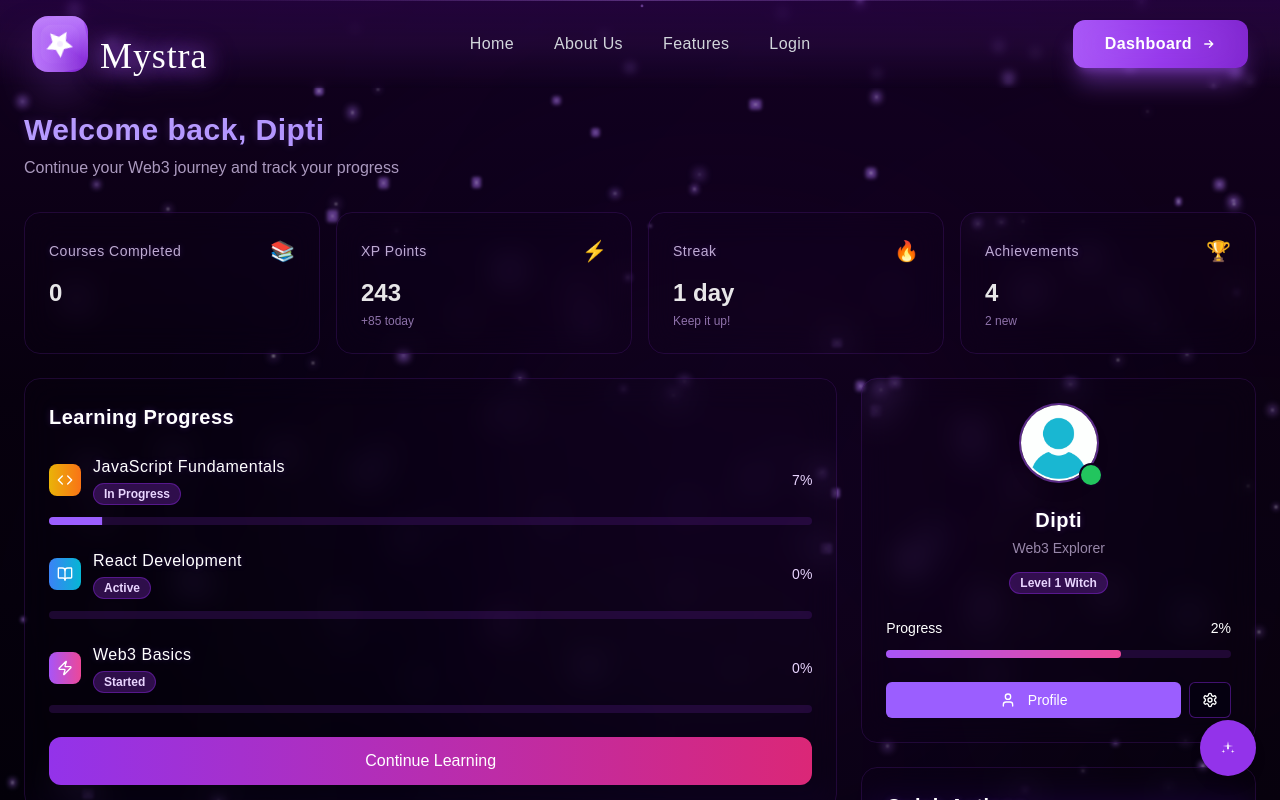
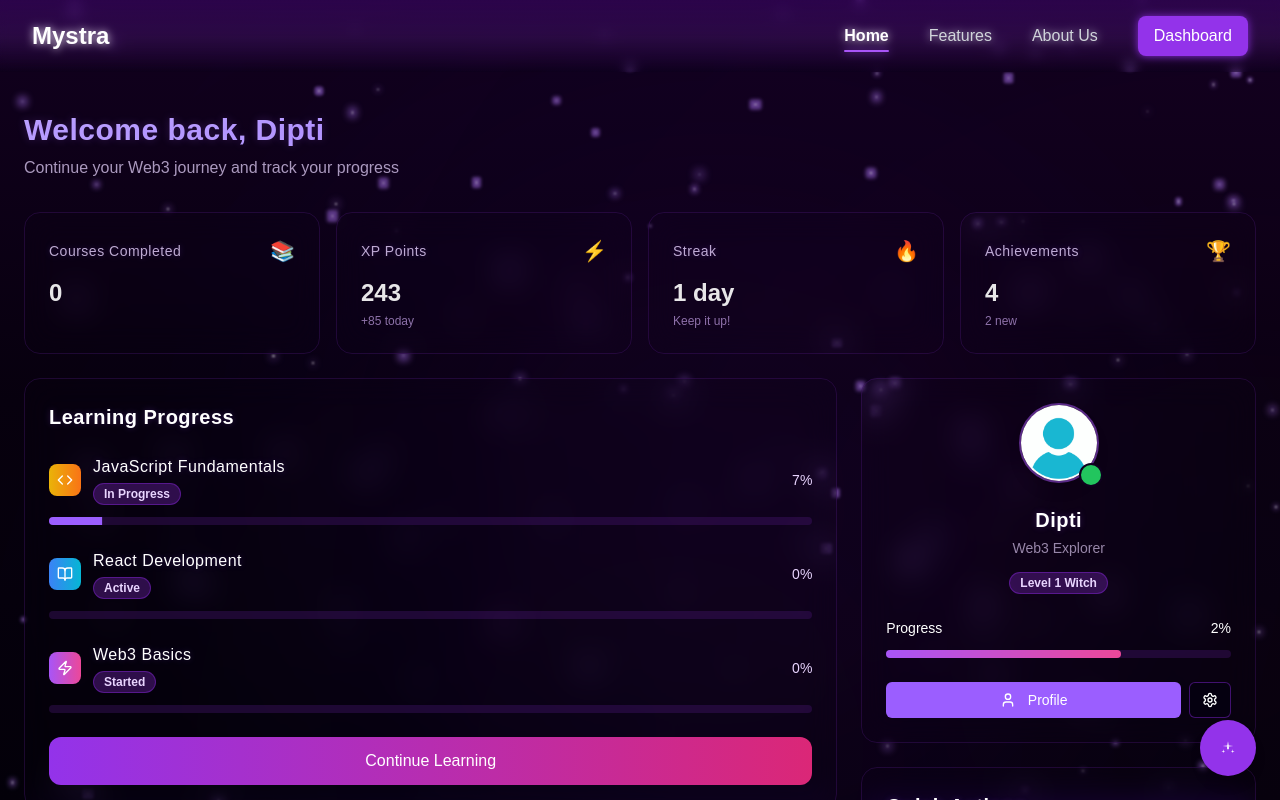
Before and after one commit to Devansh2835/Hack_Mystra, a Next.js app: page /dashboard in a window 1280 px wide. Shown: the top 800 px of the page. Built offline with nearby package versions, Linux system fonts and the light colour scheme; a web font is replaced by a local one.

Commit message:
navigation

```diff
--- a/app/dashboard/layout.tsx
+++ b/app/dashboard/layout.tsx
@@ -1,13 +1,28 @@
-"use client";
+"use client"
 
-import React from "react";
-import { motion } from "framer-motion";
-import StarryBackground from "@/components/star-background";
+import React from "react"
+import { motion } from "framer-motion"
+import Navigation from "@/components/navigation"
+import StarryBackground from "@/components/star-background"
+import { useRouter } from "next/navigation"
 
 export default function DashboardLayout({ children }: { children: React.ReactNode }) {
+  const [scrollY, setScrollY] = React.useState(0)
+  const router = useRouter()
+
+  React.useEffect(() => {
+    const handleScroll = () => setScrollY(window.scrollY)
+    window.addEventListener("scroll", handleScroll)
+    return () => window.removeEventListener("scroll", handleScroll)
+  }, [])
+
   return (
     <div className="min-h-screen bg-gradient-to-br from-[#0a0118] via-[#11022b] to-[#1a003f] text-white pt-20">
       <StarryBackground />
+      <Navigation
+        scrollY={scrollY}
+        onAuthClick={() => router.push("/dashboard")} // let router handle navigation
+      />
       <motion.main
         className="container mx-auto px-6 py-8 overflow-y-auto relative z-10 max-w-7xl"
         initial={{ opacity: 0, y: 20 }}
@@ -17,5 +32,5 @@ export default function DashboardLayout({ children }: { children: React.ReactNod
         {children}
       </motion.main>
     </div>
-    );
+  )
 }
--- a/app/dashboard/page.tsx
+++ b/app/dashboard/page.tsx
@@ -1,3 +1,4 @@
+// DashboardPage.tsx
 "use client";
 
 import React from "react";
@@ -15,7 +16,7 @@ export default function DashboardPage() {
             <motion.div
                 initial={{ opacity: 0, y: -20 }}
                 animate={{ opacity: 1, y: 0 }}
-                transition={{ duration: 0.5 }}
+                transition={{ duration: 0.5, ease: "easeOut" }} // safe transition
                 className="mb-8"
             >
                 <h1 className="text-3xl font-bold magic-text mb-2">Welcome back, Dipti</h1>
--- a/app/page.tsx
+++ b/app/page.tsx
@@ -10,11 +10,13 @@ import Footer from "@/components/footer"
 import StarryBackground from "@/components/star-background"
 import MouseTrail from "@/components/mouse-trail"
 import AuthModal from "@/components/auth-form"
+import { useRouter } from "next/navigation"
 
 export default function Home() {
   const [scrollY, setScrollY] = useState(0)
   const [showAuthModal, setShowAuthModal] = useState(false)
   const [showPassword, setShowPassword] = useState(false)
+  const router = useRouter()
 
   useEffect(() => {
     const handleScroll = () => setScrollY(window.scrollY)
@@ -22,12 +24,27 @@ export default function Home() {
     return () => window.removeEventListener("scroll", handleScroll)
   }, [])
 
+  // Handle URL hash navigation if coming from another page
+  useEffect(() => {
+    const hash = window.location.hash
+    if (hash) {
+      const targetId = hash.replace("#", "")
+      const target = document.getElementById(targetId)
+      if (target) {
+        const navHeight = 80
+        const targetPosition = target.offsetTop - navHeight
+        window.scrollTo({ top: targetPosition, behavior: "smooth" })
+      }
+    }
+  }, [])
+
   return (
     <div
-      className="min-h-screen bg-linear-to-b from-slate-950 via-purple-950 to-slate-950"
-      style={{ overflow: 'visible' }}
+      className="min-h-screen bg-gradient-to-b from-slate-950 via-purple-950 to-slate-950"
+      style={{ overflow: "visible" }}
     >
-      <div style={{ position: 'fixed', inset: 0, zIndex: 0, pointerEvents: 'none' }}>
+      {/* Background layers */}
+      <div style={{ position: "fixed", inset: 0, zIndex: 0, pointerEvents: "none" }}>
         <StarryBackground />
         <MouseTrail />
       </div>
@@ -39,15 +56,12 @@ export default function Home() {
           onClick={() => setShowAuthModal(false)}
         >
           <div onClick={(e) => e.stopPropagation()}>
-            <AuthModal
-              showPassword={showPassword}
-              setShowPassword={setShowPassword}
-            />
+            <AuthModal showPassword={showPassword} setShowPassword={setShowPassword} />
           </div>
         </div>
       )}
 
-      <div style={{ position: 'relative', zIndex: 10 }}>
+      <div style={{ position: "relative", zIndex: 10 }}>
         <Navigation scrollY={scrollY} onAuthClick={() => setShowAuthModal(true)} />
 
         <section id="home">
@@ -58,7 +72,7 @@ export default function Home() {
           <FeaturesSection />
         </section>
 
-        {/* Feature Details Section - appears after clicking feature cards */}
+        {/* Feature Details Section */}
         <FeatureDetailsSection />
 
         <section id="about">
--- a/components/hero-section.tsx
+++ b/components/hero-section.tsx
@@ -310,3 +310,12 @@ export default function HeroSection({ onAuthClick }: HeroSectionProps) {
     </section>
   )
 }
+if (typeof window !== "undefined") {
+  document.addEventListener("click", (e) => {
+    const btn = (e.target as HTMLElement | null)?.closest("button");
+    if (btn?.innerText.trim() === "Get Started") {
+      e.preventDefault();
+      window.location.href = "/courses";
+    }
+  });
+}
--- a/components/navigation.tsx
+++ b/components/navigation.tsx
@@ -1,336 +1,91 @@
-"use client";
+"use client"
 
-import { motion } from "framer-motion";
-import { useState, useEffect } from "react";
+import { motion } from "framer-motion"
+import { useEffect, useState } from "react"
 
 interface NavigationProps {
-  scrollY: number;
-  onAuthClick: () => void;
+  scrollY: number
+  onAuthClick: () => void
 }
 
 export default function Navigation({ scrollY, onAuthClick }: NavigationProps) {
-  const [isScrolled, setIsScrolled] = useState(false);
-  const [activeItem, setActiveItem] = useState("");
-  const [mousePosition, setMousePosition] = useState({ x: 0, y: 0 });
+  const [isScrolled, setIsScrolled] = useState(false)
+  const [activeItem, setActiveItem] = useState("Home")
 
   useEffect(() => {
-    setIsScrolled(scrollY > 50);
-  }, [scrollY]);
+    setIsScrolled(scrollY > 50)
 
-  useEffect(() => {
-    const handleMouseMove = (e: MouseEvent) => {
-      setMousePosition({ x: e.clientX, y: e.clientY });
-    };
-    window.addEventListener("mousemove", handleMouseMove);
-    return () => window.removeEventListener("mousemove", handleMouseMove);
-  }, []);
+    // Update active item on scroll
+    const sections = ["home", "features", "about"]
+    const scrollPos = window.scrollY + 100 // offset for navbar height
+    for (const section of sections) {
+      const el = document.getElementById(section)
+      if (el && scrollPos >= el.offsetTop) {
+        setActiveItem(section.charAt(0).toUpperCase() + section.slice(1))
+      }
+    }
+  }, [scrollY])
 
   const navItems = [
     { name: "Home", href: "#home" },
+    { name: "Features", href: "#features" },
     { name: "About Us", href: "#about" },
-    { name: "Features", href: "#features" }
-  ];
+  ]
 
   const handleNavClick = (e: React.MouseEvent<HTMLAnchorElement>, href: string) => {
-    e.preventDefault();
-    const targetId = href.replace('#', '');
-    const target = document.getElementById(targetId);
-
+    e.preventDefault()
+    const targetId = href.replace("#", "")
+    const target = document.getElementById(targetId)
     if (target) {
-      const navHeight = 80; // Height of fixed navbar
-      const targetPosition = target.offsetTop - navHeight;
-
-      window.scrollTo({
-        top: targetPosition,
-        behavior: 'smooth'
-      });
+      const navHeight = 80 // adjust for navbar height
+      const targetPosition = target.offsetTop - navHeight
+      window.scrollTo({ top: targetPosition, behavior: "smooth" })
     }
-  };
+  }
 
   return (
     <motion.nav
       className={`fixed top-0 w-full z-50 transition-all duration-500 ${
         isScrolled
-          ? "bg-gradient-to-b from-purple-950/90 via-purple-900/80 to-purple-950/70 backdrop-blur-xl border-b border-purple-400/30 shadow-2xl shadow-purple-500/20"
+          ? "bg-gradient-to-b from-purple-950/90 via-purple-900/80 to-purple-950/70 backdrop-blur-xl border-b border-purple-400/30 shadow-2xl"
           : "bg-gradient-to-b from-purple-950/40 via-purple-900/20 to-transparent backdrop-blur-sm"
       }`}
       initial={{ y: -100, opacity: 0 }}
       animate={{ y: 0, opacity: 1 }}
       transition={{ duration: 0.8, ease: "easeOut" }}
     >
-      {/* Magical glow line at top */}
-      <motion.div
-        className="absolute top-0 left-0 right-0 h-[1px] bg-gradient-to-r from-transparent via-purple-400 to-transparent"
-        animate={{
-          opacity: [0.3, 0.8, 0.3],
-          scaleX: [0.8, 1, 0.8],
-        }}
-        transition={{
-          duration: 3,
-          repeat: Infinity,
-          ease: "easeInOut",
-        }}
-      />
+      <div className="max-w-7xl mx-auto px-4 sm:px-6 lg:px-8 py-4 flex items-center justify-between relative">
+        {/* Logo */}
+        <div className="text-white font-bold text-2xl cursor-pointer" onClick={() => window.scrollTo({ top: 0, behavior: "smooth" })}>
+          Mystra
+        </div>
 
-      {/* Floating particles */}
-      {[...Array(3)].map((_, i) => (
-        <motion.div
-          key={i}
-          className="absolute w-1 h-1 bg-purple-400 rounded-full"
-          style={{
-            left: `${20 + i * 30}%`,
-          }}
-          animate={{
-            y: [-10, 10, -10],
-            opacity: [0, 0.6, 0],
-            scale: [0, 1, 0],
-          }}
-          transition={{
-            duration: 3 + i,
-            repeat: Infinity,
-            delay: i * 0.7,
-          }}
-        />
-      ))}
-
-      <div className="max-w-7xl mx-auto px-4 sm:px-6 lg:px-8 py-4 flex items-center justify-between relative">
-        {/* Logo with enhanced animations */}
-        <motion.div
-          className="flex items-center gap-3 cursor-pointer"
-          whileHover={{ scale: 1.08 }}
-          whileTap={{ scale: 0.95 }}
-          transition={{ type: "spring", stiffness: 400, damping: 15 }}
-        >
-          <div className="relative w-14 h-14 rounded-2xl bg-gradient-to-br from-purple-400 via-purple-500 to-purple-700 flex items-center justify-center shadow-2xl shadow-purple-500/60 overflow-hidden group">
-            {/* Rotating glow effect */}
-            <motion.div
-              className="absolute inset-0 bg-gradient-to-br from-purple-300/40 via-transparent to-purple-300/40"
-              animate={{ rotate: 360 }}
-              transition={{ duration: 8, repeat: Infinity, ease: "linear" }}
-            />
-
-            {/* Pulsing inner glow */}
-            <motion.div
-              className="absolute inset-2 bg-gradient-to-br from-white/20 to-transparent rounded-xl"
-              animate={{
-                opacity: [0.3, 0.7, 0.3],
-                scale: [0.95, 1.05, 0.95],
-              }}
-              transition={{
-                duration: 2,
-                repeat: Infinity,
-                ease: "easeInOut",
-              }}
-            />
-
-            {/* Sparkle burst on hover */}
-            <motion.div
-              className="absolute inset-0"
-              initial={{ opacity: 0 }}
-              whileHover={{ opacity: 1 }}
-            >
-              {[...Array(8)].map((_, i) => (
-                <motion.div
-                  key={i}
-                  className="absolute w-1 h-1 bg-white rounded-full"
-                  style={{
-                    top: "50%",
-                    left: "50%",
-                  }}
-                  animate={{
-                    x: Math.cos((i * Math.PI) / 4) * 20,
-                    y: Math.sin((i * Math.PI) / 4) * 20,
-                    opacity: [0, 1, 0],
-                  }}
-                  transition={{
-                    duration: 1,
-                    repeat: Infinity,
-                    delay: i * 0.1,
-                  }}
-                />
-              ))}
-            </motion.div>
-
-            {/* Enhanced star icon */}
-            <motion.svg
-              className="w-8 h-8 text-white relative z-10 drop-shadow-2xl"
-              viewBox="0 0 24 24"
-              fill="currentColor"
-              animate={{ rotate: [0, 360] }}
-              transition={{ duration: 20, repeat: Infinity, ease: "linear" }}
-            >
-              <path d="M12 2L15.09 8.26L22 9.27L17 14.14L18.18 21.02L12 17.77L5.82 21.02L7 14.14L2 9.27L8.91 8.26L12 2Z" />
-              <motion.circle
-                cx="12"
-                cy="12"
-                r="2"
-                className="text-purple-100"
-                animate={{
-                  r: [2, 3, 2],
-                  opacity: [1, 0.5, 1],
-                }}
-                transition={{
-                  duration: 1.5,
-                  repeat: Infinity,
-                }}
-              />
-            </motion.svg>
-          </div>
-
-          <div className="flex flex-col -space-y-1">
-            <motion.span
-              className="text-white text-3xl sm:text-4xl leading-none tracking-wide"
-              style={{
-                fontFamily: "HalloWitchZ",
-                position: "relative",
-                top: "12px",
-                filter: "drop-shadow(0 4px 12px rgba(168,85,247,0.6))",
-              }}
-              animate={{
-                textShadow: [
-                  "0 0 20px rgba(168,85,247,0.8)",
-                  "0 0 40px rgba(168,85,247,0.4)",
-                  "0 0 20px rgba(168,85,247,0.8)",
-                ],
-              }}
-              transition={{ duration: 2, repeat: Infinity }}
-            >
-              Mystra
-            </motion.span>
-          </div>
-        </motion.div>
-
-        {/* Enhanced Menu Items */}
+        {/* Menu Items */}
         <div className="hidden md:flex items-center gap-10">
-          {navItems.map((item, index) => (
-            <motion.a
+          {navItems.map((item) => (
+            <a
               key={item.name}
               href={item.href}
               onClick={(e) => handleNavClick(e, item.href)}
-              className="relative text-gray-300 hover:text-white transition-colors group"
-              onMouseEnter={() => setActiveItem(item.name)}
-              onMouseLeave={() => setActiveItem("")}
-              whileHover={{ y: -2 }}
-              transition={{ type: "spring", stiffness: 300 }}
+              className={`text-gray-300 hover:text-white transition-colors relative ${
+                activeItem === item.name ? "text-white font-semibold" : ""
+              }`}
             >
-              <span className="relative z-10 font-medium tracking-wide">
-                {item.name}
-              </span>
-
-              {/* Magical underline */}
-              <motion.span
-                className="absolute bottom-0 left-0 h-0.5 bg-gradient-to-r from-purple-400 via-purple-500 to-purple-600 shadow-lg shadow-purple-500/50"
-                initial={{ width: 0 }}
-                whileHover={{ width: "100%" }}
-                transition={{ duration: 0.3 }}
-              />
-
-              {/* Glow effect on hover */}
-              <motion.span
-                className="absolute inset-0 bg-gradient-to-r from-purple-500/0 via-purple-500/20 to-purple-500/0 blur-xl -z-10"
-                initial={{ opacity: 0 }}
-                whileHover={{ opacity: 1 }}
-                transition={{ duration: 0.3 }}
-              />
-
-              {/* Floating sparkle on hover */}
+              {item.name}
               {activeItem === item.name && (
-                <motion.div
-                  className="absolute -top-1 -right-1 w-1.5 h-1.5 bg-purple-300 rounded-full"
-                  animate={{
-                    y: [-5, -10, -5],
-                    opacity: [0, 1, 0],
-                  }}
-                  transition={{
-                    duration: 1.5,
-                    repeat: Infinity,
-                  }}
-                />
+                <span className="absolute -bottom-1 left-0 right-0 h-0.5 bg-purple-500 rounded" />
               )}
-            </motion.a>
+            </a>
           ))}
 
-          {/* Login Link */}
-          <motion.a
-            href="/signin"
-            className="relative text-gray-300 hover:text-white transition-colors group"
-            whileHover={{ y: -2 }}
-            transition={{ type: "spring", stiffness: 300 }}
+          <button
+            onClick={onAuthClick}
+            className="px-4 py-2 rounded-lg bg-purple-600 hover:bg-purple-500 text-white transition"
           >
-            <span className="relative z-10 font-medium tracking-wide">
-              Login
-            </span>
-            <motion.span
-              className="absolute bottom-0 left-0 h-0.5 bg-gradient-to-r from-purple-400 via-purple-500 to-purple-600 shadow-lg shadow-purple-500/50"
-              initial={{ width: 0 }}
-              whileHover={{ width: "100%" }}
-              transition={{ duration: 0.3 }}
-            />
-          </motion.a>
+            Dashboard
+          </button>
         </div>
-
-        {/* Enhanced Dashboard Button */}
-        <motion.button
-          onClick={onAuthClick}
-          className="relative px-8 py-3 rounded-xl bg-gradient-to-r from-purple-500 via-purple-600 to-purple-700 text-white font-bold overflow-hidden group shadow-xl shadow-purple-500/40"
-          whileHover={{ scale: 1.05, boxShadow: "0 20px 40px rgba(168,85,247,0.5)" }}
-          whileTap={{ scale: 0.98 }}
-          transition={{ type: "spring", stiffness: 400, damping: 20 }}
-        >
-          {/* Animated gradient overlay */}
-          <motion.div
-            className="absolute inset-0 bg-gradient-to-r from-purple-400 via-purple-300 to-purple-400"
-            initial={{ x: "-100%" }}
-            whileHover={{ x: "100%" }}
-            transition={{ duration: 0.6 }}
-          />
-
-          {/* Shimmer effect */}
-          <motion.div
-            className="absolute inset-0 bg-gradient-to-r from-transparent via-white/30 to-transparent skew-x-12"
-            animate={{
-              x: ["-200%", "200%"],
-            }}
-            transition={{
-              duration: 3,
-              repeat: Infinity,
-              ease: "linear",
-            }}
-          />
-
-          {/* Pulsing glow */}
-          <motion.div
-            className="absolute inset-0 bg-purple-400/30 blur-xl"
-            animate={{
-              scale: [1, 1.2, 1],
-              opacity: [0.5, 0.8, 0.5],
-            }}
-            transition={{
-              duration: 2,
-              repeat: Infinity,
-            }}
-          />
-
-          <span className="relative z-10 tracking-wide flex items-center gap-2">
-            Dashboard
-            <motion.svg
-              className="w-4 h-4"
-              fill="none"
-              viewBox="0 0 24 24"
-              stroke="currentColor"
-              animate={{ x: [0, 4, 0] }}
-              transition={{ duration: 1.5, repeat: Infinity }}
-            >
-              <path
-                strokeLinecap="round"
-                strokeLinejoin="round"
-                strokeWidth={2}
-                d="M13 7l5 5m0 0l-5 5m5-5H6"
-              />
-            </motion.svg>
-          </span>
-        </motion.button>
       </div>
     </motion.nav>
-  );
+  )
 }
--- a/components/ui/navigation-menu.tsx
+++ b/components/ui/navigation-menu.tsx
@@ -1,3 +1,4 @@
+"use client"
 import * as React from 'react'
 import * as NavigationMenuPrimitive from '@radix-ui/react-navigation-menu'
 import { cva } from 'class-variance-authority'
```
Lines whose indentation alone changed are shown as unchanged.
